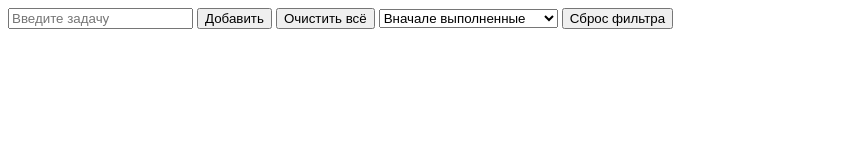
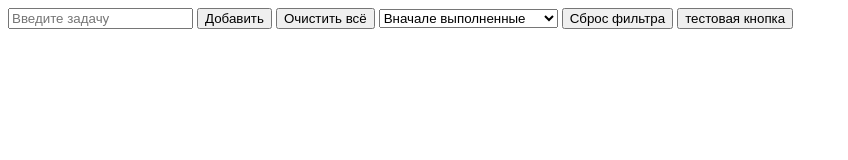
Before and after one commit to AxelC0de/TODO-list, a website: page index.html in a window 1280 px wide. Shown: the whole page, without its empty margins (0-848 px from the left). Drawn offline with Linux system fonts and the light colour scheme.

Commit message:
add: package

```diff
--- a/index.html
+++ b/index.html
@@ -21,7 +21,7 @@
 			</select>
 			<button>Сброс фильтра</button>
 
-			<!-- <button id='testBtn'>тестовая кнопка</button> -->
+			 <button id='testBtn'>тестовая кнопка</button>
 		</div>
 		<div class="todos-wrap">
 
```
Also changed, not shown: package.json (added, +19 -0 lines), state.js (added).
